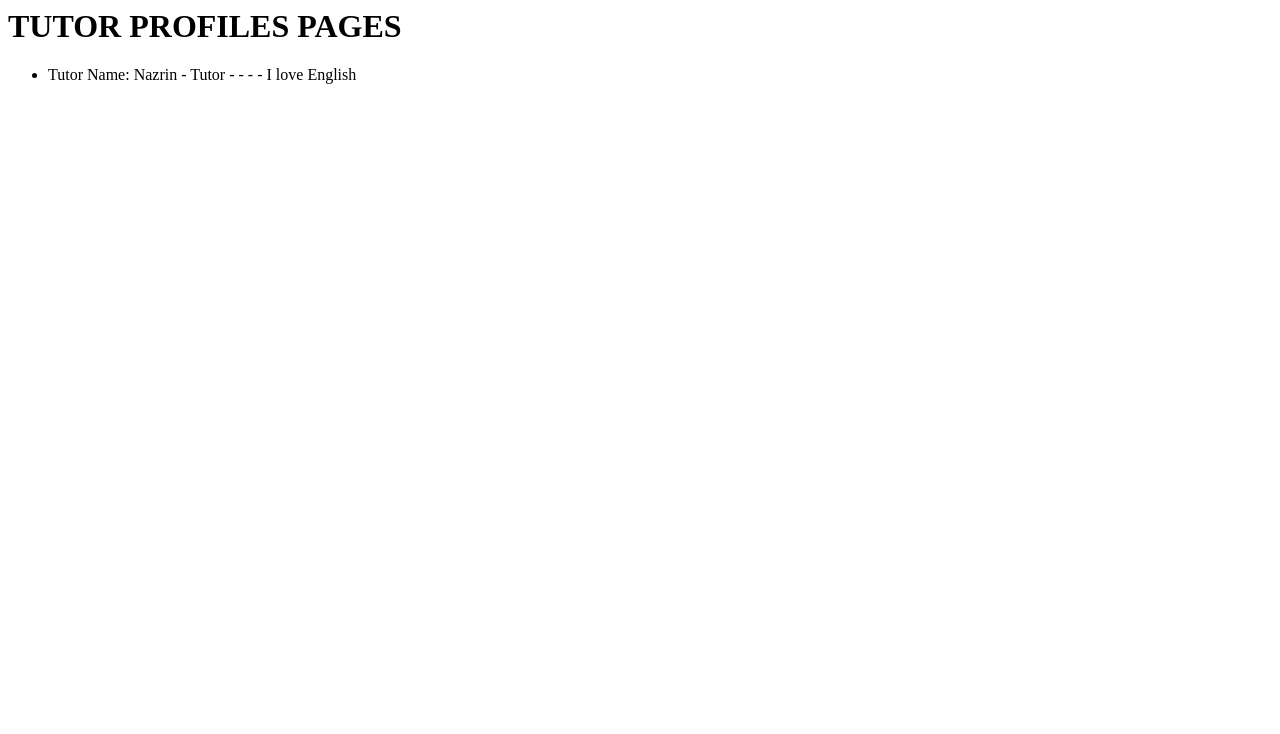
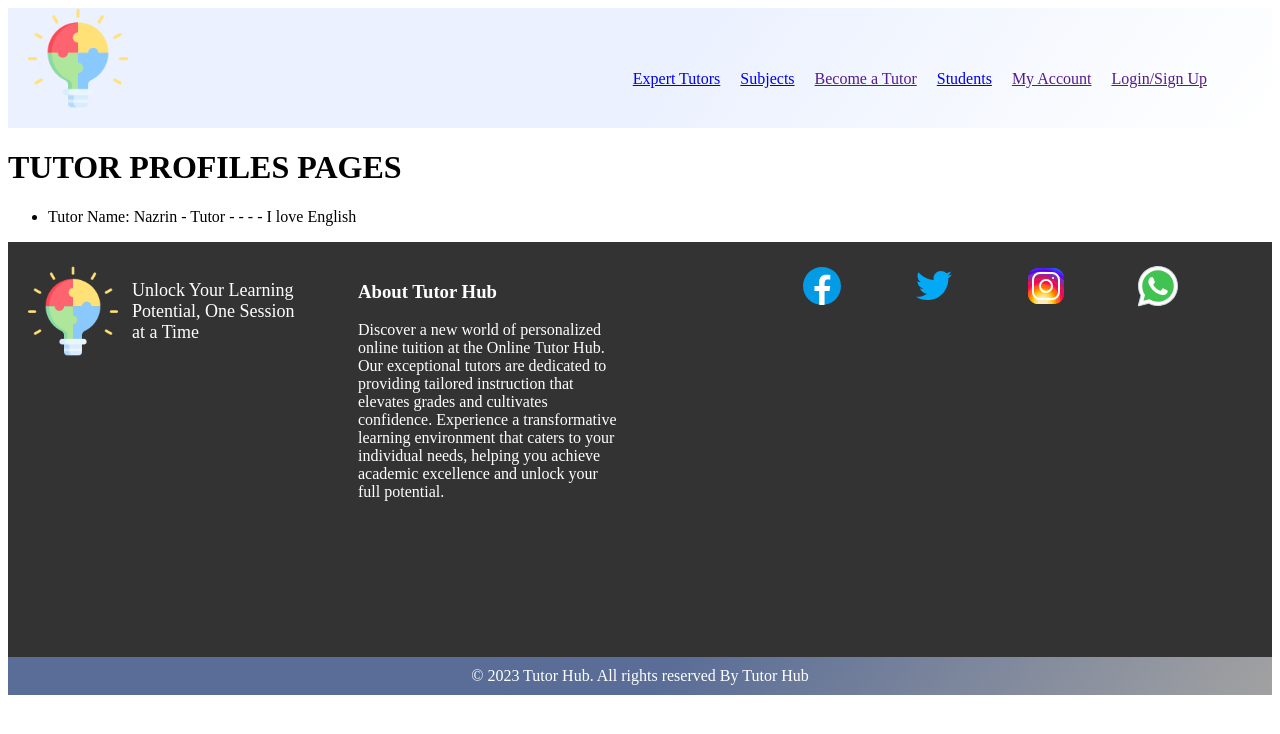
Before and after one commit to Natheem1/MSc_OnlineTutorHub, a Django app: page /tutor-profiles/ in a window 1280 px wide. Shown: the top 734 px of the page. Run offline with Django 4.2, Linux system fonts and the light colour scheme; data comes from the database, SQL or seed files in the repository; both versions use the stored data as it was after the commit.

Commit message:
Some Styling for core templates - main, nav & footer

```diff
--- /dev/null
+++ b/tutorhub/static/styles/app.css
@@ -0,0 +1,103 @@
+/* Style for the navigation menu */
+.header {
+    height: 120px;
+    background: linear-gradient(127deg, rgba(218, 229, 253, 0.54) 51.56%, rgba(255, 255, 255, 0.54) 100%);
+}
+
+.header__logo {
+    display: flex;
+    align-items: center;
+    justify-content: space-between;
+    margin-left: 20px;
+}
+
+.header__logo > img {
+    max-width: 100px;
+}
+
+.header__menu {
+    display: flex;
+    list-style: none;
+    padding: -20;
+    justify-content: flex-end;
+    margin-top: -3%;
+}
+
+.header__menuItem {
+    margin-right: 20px;
+}
+
+.header__menuItem:last-child {
+    margin-right: 65px;
+}
+
+
+ /* Style for the footer Section */
+
+ /* .footer {
+    background: linear-gradient(127deg, rgba(218, 229, 253, 0.54) 51.56%, rgba(255, 255, 255, 0.54) 100%);
+    padding: -400px 0;
+} */
+
+.footer {
+    background-color: #333;
+    color: #fff;
+    padding: -220px 0; /* Adjust top and bottom padding to control the height */
+
+}
+
+.footer__content {
+    max-height: 150px;
+    display: flex;
+    justify-content: space-between;
+    align-items: flex-start;
+    flex-wrap: wrap;
+    padding: 20px;
+}
+
+.footer__logo {
+    position: relative;
+    display: flex;
+    align-items: center;
+}
+
+.footer__logo p {
+    max-width: 170px;
+    margin-right: 16px;
+    margin-left: 14px;
+    font-size: 18px;
+}
+
+.footer__logo img {
+    max-width: 90px;
+}
+
+.footer__about {
+    flex: 1; /* Use flex to take remaining space */
+    max-width: 400px; /* Adjust as needed */
+}
+
+.footer__about p {
+    max-width: 550px;
+    margin-right: 140px;
+}
+
+.footer__links-social {
+    display: flex;
+    align-items: center;
+    margin-right: 10px;
+}
+
+
+.footer__social img {
+    max-width: 100px;
+    margin-right: 60px
+}
+
+.footer__copyright {
+    text-align: center;
+    padding: 10px;
+    background: linear-gradient(127deg, rgba(122, 158, 236, 0.54) 51.56%, rgba(255, 255, 255, 0.54) 100%);
+    color: #fff;
+    margin-top: 225px;
+}
--- a/tutorhub/templates/footer.html
+++ b/tutorhub/templates/footer.html
@@ -1,9 +1,10 @@
 {% load static %}
-<hr> <p>"Footer"</p>
+
+
 <footer class="footer">
     <div class="footer__content">
         <div class="footer__logo">
-            <img src="" alt="Tutor Hub Logo">
+            <img src="{% static 'images/main-logo/puzzle1.png'%}" alt="Tutor Hub Logo">
             <div class="'footer__logo-text">
                 <p> Unlock Your Learning Potential, One Session at a Time </p>
             </div>
@@ -14,10 +15,10 @@
         </div>
         <div class="footer__links-social">
             <div class="footer__social">
-                <!-- <a href="#"> <img src="{% static 'images/facebook.svg' %}" alt="Facebook"></a> -->
-                <!-- <a href="#"><img src="{% static 'images/twitter.svg' %}" alt="Twitter"></a>
-                <a href="#"><img src="{% static 'images/instagram.svg' %}" alt="Instagram"></a>
-                <a href="#"><img src="{% static 'images/whatsapp.svg' %}" alt="Whatsapp"></a> -->
+                <a href="#"> <img src="{% static 'images/footer-socials-logo/facebook.svg' %}" alt="Facebook"></a>
+                <a href="#"><img src="{% static 'images/footer-socials-logo/twitter.svg' %}" alt="Twitter"></a>
+                <a href="#"><img src="{% static 'images/footer-socials-logo/instagram.svg' %}" alt="Instagram"></a>
+                <a href="#"><img src="{% static 'images/footer-socials-logo/whatsapp.svg' %}" alt="Whatsapp"></a>
             </div>
         </div>
     </div>
--- a/tutorhub/templates/main.html
+++ b/tutorhub/templates/main.html
@@ -6,8 +6,7 @@
     <meta http-equiv='X-UA-Compatible' content='IE=edge'>
     <title> Tutor Hub - Connect With Fellow Peers and Expert Tutors! </title>
     <meta name='viewport' content='width=device-width, initial-scale=1'>
-    <!-- <link rel='stylesheet' type='text/css' media='screen' href='main.css'>
-    <script src='main.js'></script> -->
+    <link rel='stylesheet' type='text/css' href="{% static 'styles/app.css' %}"/>
 </head>
 
 <body>
--- a/tutorhub/templates/navbar.html
+++ b/tutorhub/templates/navbar.html
@@ -1,23 +1,21 @@
 {% load static %}
 
-<!-- Header Section -->
+
 <header class="header">
-    <div class="">
-      <a class="header__logo" href="" > <img src="" alt="TutorHub Logo" />
+    <div class="container container--narrow">
+      <a class="header__logo" href="" > <img src="{% static 'images/main-logo/puzzle1.png'%}" alt="TutorHub Logo" />
       </a>
 
-      <nav class="">
-        <ul class="">
-          <li class=""><a href="{% url 'tutor-profiles'  %}">Expert Tutors</a></li>
-          <li class=""><a href="">Subjects </a></li>
-          <li class=""><a href="">Become a Tutor</a></li>
-          <li class=""><a href="{% url 'student-profiles' %}">Students</a></li>
-          <li class=""><a href="">My Account</a></li>
-          <li class=""><a href="" class="">Login/Sign Up</a></li>
+      <nav class="header__nav">
+        <ul class="header__menu">
+          <li class="header__menuItem"><a href="{% url 'tutor-profiles'  %}">Expert Tutors</a></li>
+          <li class="header__menuItem"><a href="{% url 'subjects' %}">Subjects </a></li>
+          <li class="header__menuItem"><a href="">Become a Tutor</a></li>
+          <li class="header__menuItem"><a href="{% url 'student-profiles' %}">Students</a></li>
+          <li class="header__menuItem"><a href="">My Account</a></li>
+          <li class="header__menuItem"><a href="" class="">Login/Sign Up</a></li>
         </ul>
       </nav>
 
     </div>
   </header>
-  <p>"NavBar"</p>
-  <hr>
--- a/tutorhub/tutorhub/settings.py
+++ b/tutorhub/tutorhub/settings.py
@@ -115,11 +115,11 @@ USE_TZ = True
 # Static files (CSS, JavaScript, Images)
 # https://docs.djangoproject.com/en/4.2/howto/static-files/
 
-STATIC_URL = "static/"
+STATIC_URL = "/static/"
 AUTH_USER_MODEL = "users.NewUser"
 MEDIA_URL = "/images/"
 
-STATISFILES_DIRS = [
+STATICFILES_DIRS = [
     os.path.join(BASE_DIR, "static")
 ]
 
--- a/tutorhub/userprofile/templates/userprofile/tutor-profiles.html
+++ b/tutorhub/userprofile/templates/userprofile/tutor-profiles.html
@@ -1,3 +1,8 @@
+{% extends 'main.html' %}
+
+
+{% block content %}
+
 <h1>TUTOR PROFILES PAGES</h1>
 
 <ul>
@@ -5,3 +10,5 @@
         <li> Tutor Name: {{tutor.username}} - - - - {{tutor.short_intro}}</li>
     {% endfor %}
 </ul>
+
+{% endblock content %}
```
Also changed, not shown: tutorhub/userprofile/templates/userprofile/student-profiles.html (+7 -0 lines), tutorhub/db.sqlite3, tutorhub/static/images/footer-socials-logo/facebook.svg (added), tutorhub/static/images/footer-socials-logo/instagram.svg (added), tutorhub/static/images/footer-socials-logo/twitter.svg (added), tutorhub/static/images/footer-socials-logo/whatsapp.svg (added), tutorhub/static/images/main-logo/puzzle1.png (added), 4 other files.
